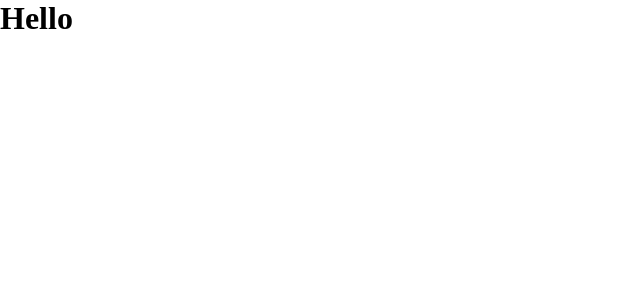
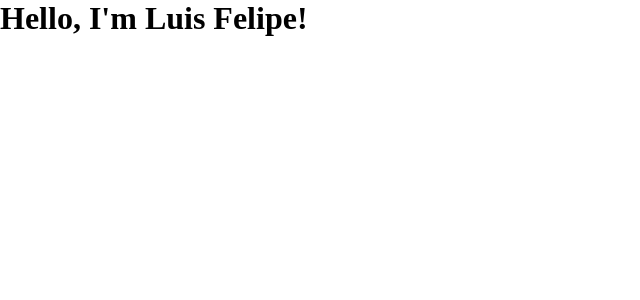
Before and after one commit to luisfelipesdn12/luisfelipesdn12-personal-site, a Next.js app: page / in a window 1280 px wide. Shown: the top 300 px of the page, without its empty margins (0-640 px from the left). Built offline with nearby package versions, Linux system fonts and the light colour scheme.

Commit message:
feat: Implement locale

```diff
--- /dev/null
+++ b/next.config.js
@@ -0,0 +1,6 @@
+module.exports = {
+    i18n: {
+        locales: ['en-US', 'pt-BR'],
+        defaultLocale: 'en-US',
+    },
+}
--- a/pages/index.tsx
+++ b/pages/index.tsx
@@ -1,5 +1,12 @@
+import { useRouter } from 'next/router';
+import { getLocatedContent } from '../src/content';
+
 const Home: React.FC = () => {
-    return <h1>Hello</h1>;
+    const router = useRouter();
+
+    const content = getLocatedContent(router.locale);
+
+    return <h1>{content.hero.greeting}</h1>;
 };
 
 export default Home;
--- a/src/content.ts
+++ b/src/content.ts
@@ -2,7 +2,7 @@ import { Content } from './models';
 
 type LocatedContent = { [language: string]: Content };
 
-const content: LocatedContent = {
+export const content: LocatedContent = {
     'en-US': {
         hero: {
             greeting: "Hello, I'm Luis Felipe!",
@@ -265,4 +265,6 @@ const content: LocatedContent = {
     },
 };
 
-export default content;
+export const getLocatedContent = (language: string): Content => {
+    return content[language] || content['en-US'];
+};
```
